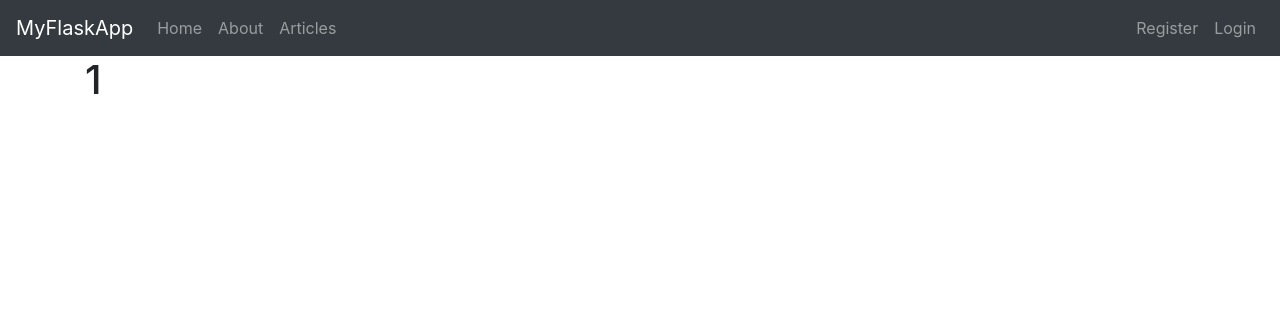
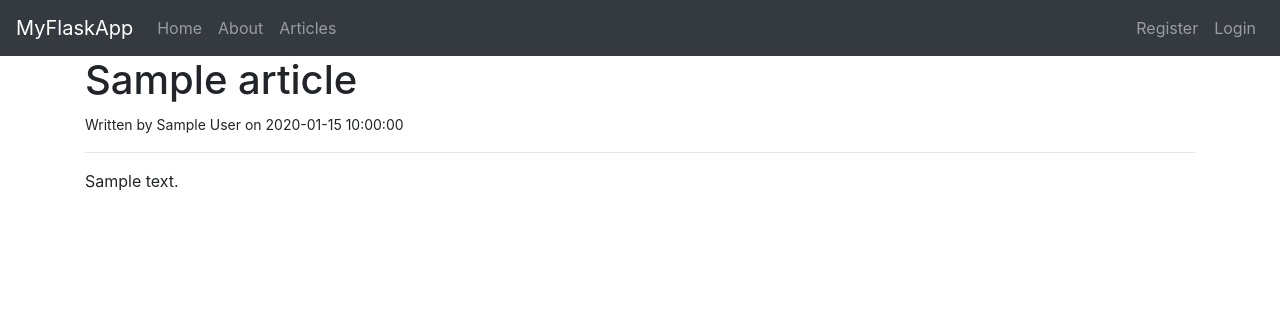
Before and after one commit to ZachLynch123/miscellaneous-scripts, a Flask app: page /article/1/ in a window 1280 px wide. Shown: the top 316 px of the page. Run offline with Flask 2, Linux system fonts and the light colour scheme; tables that the repository leaves empty or names only in its code hold one stand-in row (values such as "Sample post"); some libraries are stand-ins or nearby versions.

Commit message:
Made changes for templates and main app.py

```diff
--- a/flask_project/app.py
+++ b/flask_project/app.py
@@ -23,7 +23,7 @@ mysql = MySQL(app)
 
 
 # call function Articles in data.py
-Articles = Articles()
+# Articles = Articles() No longer calling from separate file, now from MySQL DB
 
 # route home screen (basically so the browser has an address to read I think
 @app.route('/')
@@ -31,6 +31,8 @@ Articles = Articles()
 # call the html file
 def index():
     return render_template('home.html')
+
+# Try to make dice roller in flask
 
 # routes about
 @app.route('/about')
@@ -43,14 +45,32 @@ def about():
 
 # adds a variable to the articles.html
 def articles():
-    return render_template('articles.html', articles=Articles)
+    # Create cursor
+    cur = mysql.connection.cursor()
+    msg = 'No Articles Found'
+    # Get articles
+    result = cur.execute("SELECT * FROM articles")
+
+    articles = cur.fetchall()
+
+    if result > 0:
+        return render_template('articles.html', articles=articles)
+    else:
+        return render_template('articles.html', msg=msg)
 
 # adds a variable to the address
 @app.route('/article/<string:id>/')
 
 # Single artice
 def article_id(id):
-    return render_template('article.html', id=id)
+    # Create cursor
+    cur = mysql.connection.cursor()
+
+    # Create article
+    result = cur.execute("SELECT * FROM articles WHERE id = %s",[id])
+    article = cur.fetchone()
+
+    return render_template('article.html', article=article)
 @app.route('/testing')
 
 def testing():
--- a/flask_project/templates/article.html
+++ b/flask_project/templates/article.html
@@ -1,5 +1,10 @@
 {% extends 'layout.html' %}
 
 {% block body %}
-    <h1>{{id}}</h1>
+    <h1>{{article.title}}</h1>
+    <small>Written by {{article.author}} on {{article.date}}</small>
+    <hr>
+    <div>
+        {{article.body | safe}}
+    </div>
 {% endblock %}
--- a/flask_project/templates/dashboard.html
+++ b/flask_project/templates/dashboard.html
@@ -14,11 +14,11 @@
     {% for article in articles %}
         <tr>
             <td>{{article.id}}</td>
-            <td>{{article.title}}</td>
+            <td><a href="article/{{article.id}}">{{article.title}}</a></td>
             <td>{{article.author}}</td>
             <td>{{article.date}}</td>
-            <td><a href="edit_article/{{article.id}}" class="btn btn-default pullright">Edit</a></td>
-            <td><a href="" class="btn btn-danger pullright">Delete</a></td>
+            <td><a href="edit_article/{{article.id}}" class="btn btn-dark pull-left">Edit</a></td>
+            <td><a href="#" class="btn btn-danger">Delete</a></td>
         </tr>
     {% endfor %}
 </table>
--- a/flask_project/templates/home.html
+++ b/flask_project/templates/home.html
@@ -10,6 +10,10 @@
     <div class="jumbotron text-center">
         <h1>My Flask App</h1>
         <p class="lead"> just some stuff I guess</p>
+        {% if session.logged_in == NULL %}
+            <a href="/register" class="btn btn-primary">Register</a>
+            <a href="/login" class="btn btn-success">Login</a>
+        {% endif %}
     </div>
 {% endblock %}
 </body>
```
